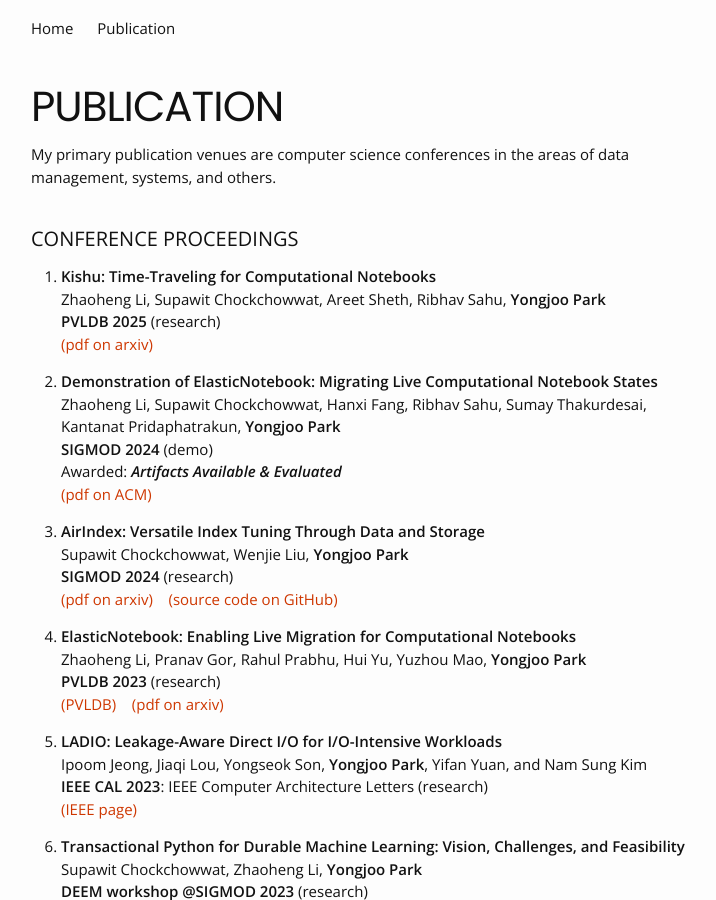
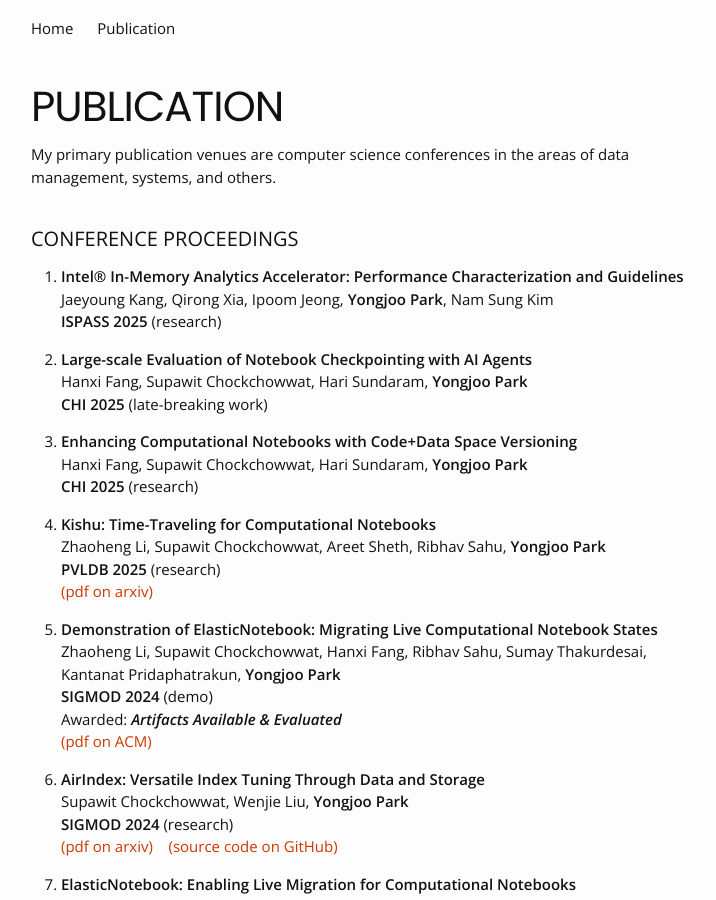
Before and after one commit to pyongjoo/pyongjoo.github.io, a Jekyll site: the page built from publication.md, in a window 1280 px wide and 900 px high. Shown: the whole window, without its empty margins (269-985 px from the left). Built offline with Jekyll 4.4.1, drawn with Linux system fonts in a browser that asks for light colours.

Commit message:
two chi papers and ispass added

```diff
--- a/publication.md
+++ b/publication.md
@@ -13,9 +13,18 @@
 
 ### CONFERENCE PROCEEDINGS
 
-<!-- 1. **Enhancing Computational Notebooks with Code+Data Space Versioning**
+1. **Intel® In-Memory Analytics Accelerator: Performance Characterization and Guidelines**
+   Jaeyoung Kang, Qirong Xia, Ipoom Jeong, **Yongjoo Park**, Nam Sung Kim
+   **ISPASS 2025** (research)
+
+
+1. **Large-scale Evaluation of Notebook Checkpointing with AI Agents**
    Hanxi Fang, Supawit Chockchowwat, Hari Sundaram, **Yongjoo Park**
-   **CHI 2025** (research)   -->
+   **CHI 2025** (late-breaking work)
+
+1. **Enhancing Computational Notebooks with Code+Data Space Versioning**
+   Hanxi Fang, Supawit Chockchowwat, Hari Sundaram, **Yongjoo Park**
+   **CHI 2025** (research)
 
 1. **Kishu: Time-Traveling for Computational Notebooks**
    Zhaoheng Li, Supawit Chockchowwat, Areet Sheth, Ribhav Sahu, **Yongjoo Park**
```
